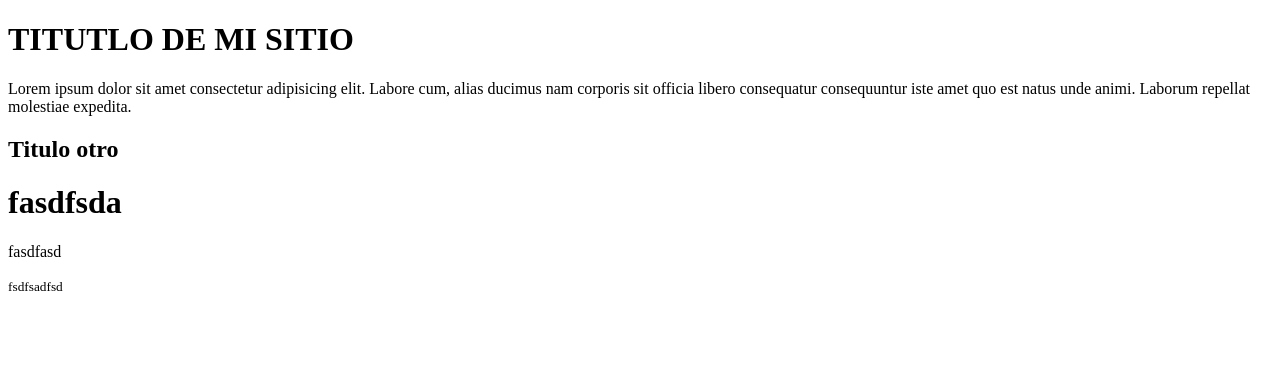
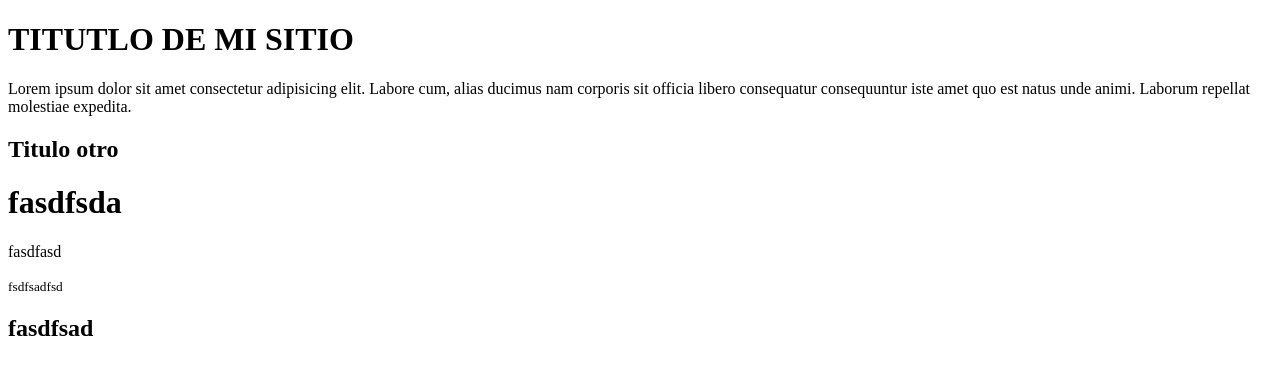
Before and after one commit to jesusrpd/ejemploAxel, a plain HTML site: page index.html in a window 1280 px wide. Drawn offline with Linux system fonts and the light colour scheme.

Commit message:
nuevo titulo

```diff
--- a/index.html
+++ b/index.html
@@ -14,5 +14,7 @@
     <p>fasdfasd</p>
 
     <small>fsdfsadfsd</small>
+
+    <h2>fasdfsad</h2>
 </body>
 </html>
```
